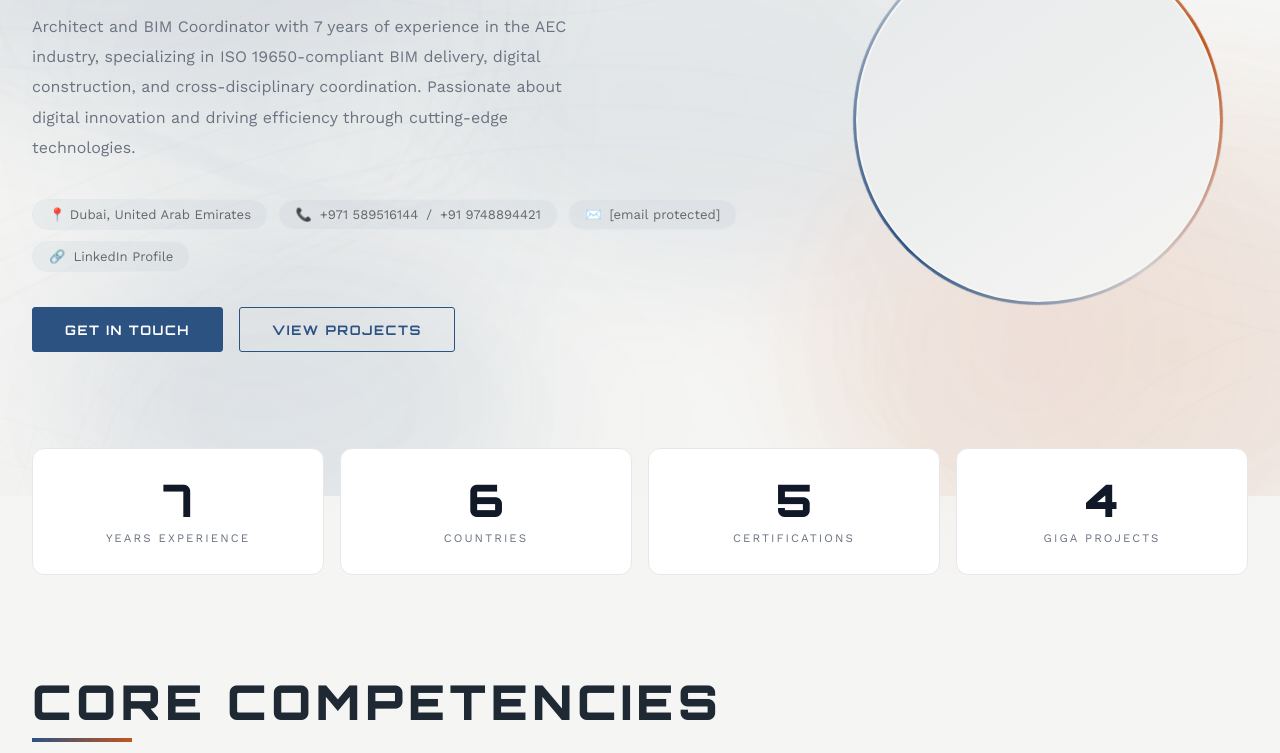
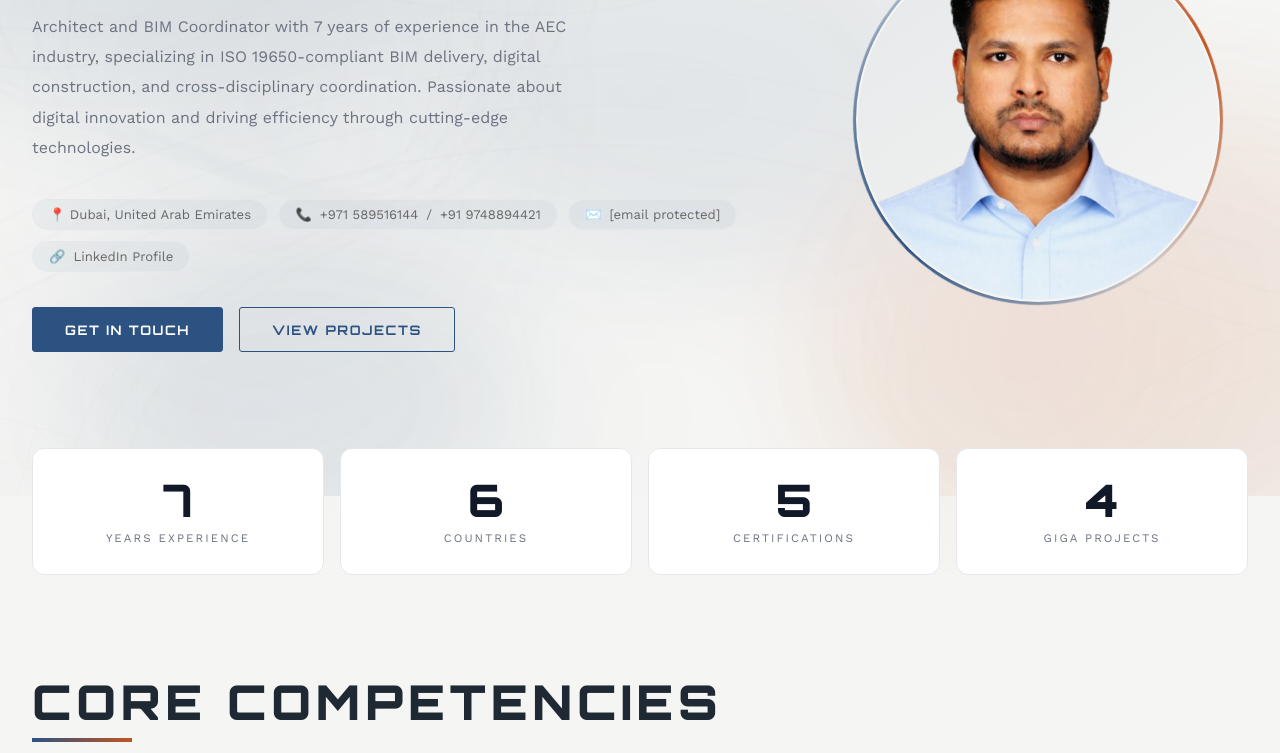
Before and after one commit to koustavdhar/koustavdhar.github.io, a plain HTML site: page index.html in a window 1280 px wide. Shown: the part 304-1057 px from the top of the page. Drawn offline with nearby package versions, Linux system fonts and the light colour scheme.

Commit message:
Update index.html

```diff
--- a/index.html
+++ b/index.html
@@ -2049,7 +2049,7 @@
                         <div class="profile-pic-ring"></div>
                         <div class="profile-pic-gap"></div>
                         <div class="profile-pic-inner">
-                            <img src="your-photo.jpg" alt="Koustav Dhar">
+                            <img src="images/profile/Koustav Profile.png" alt="Koustav Dhar">
                                 <div class="ph-icon">👤</div>
                                 <span>Your Photo Here</span>
                             </div>
```
